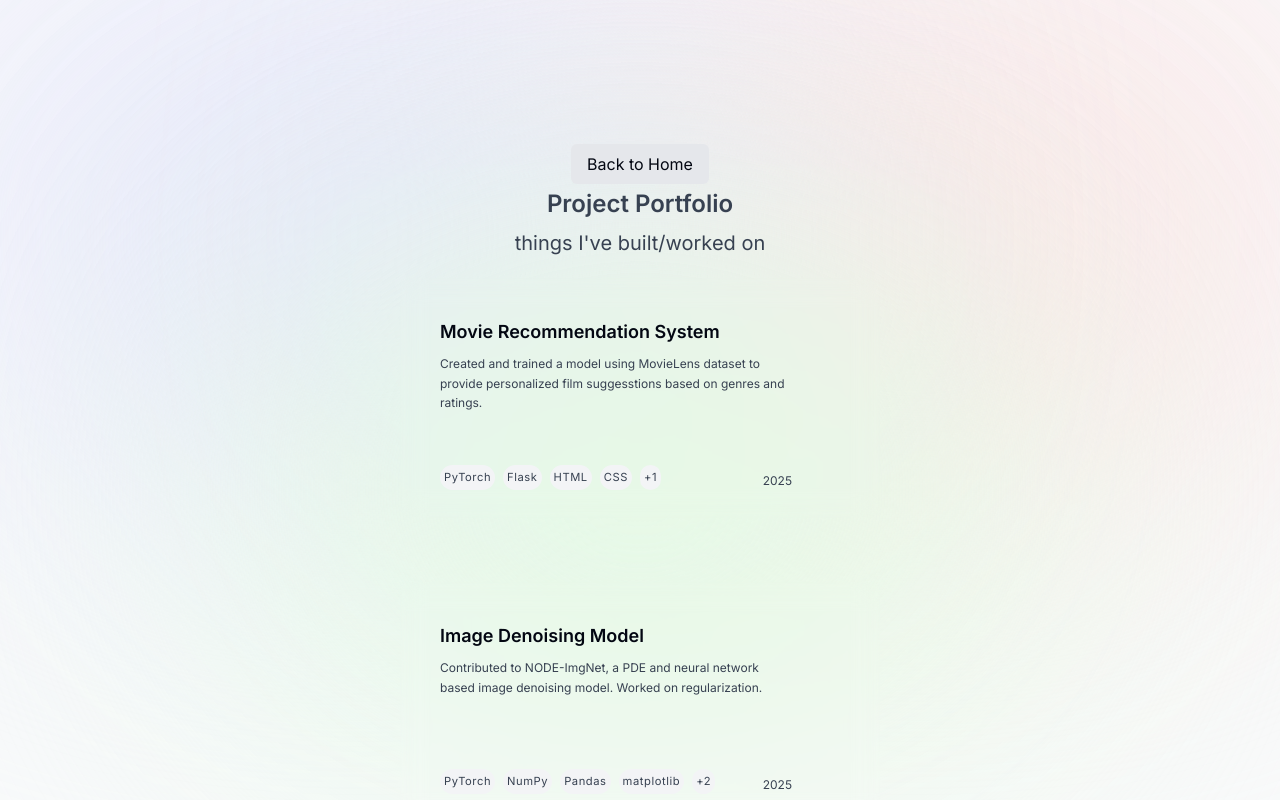
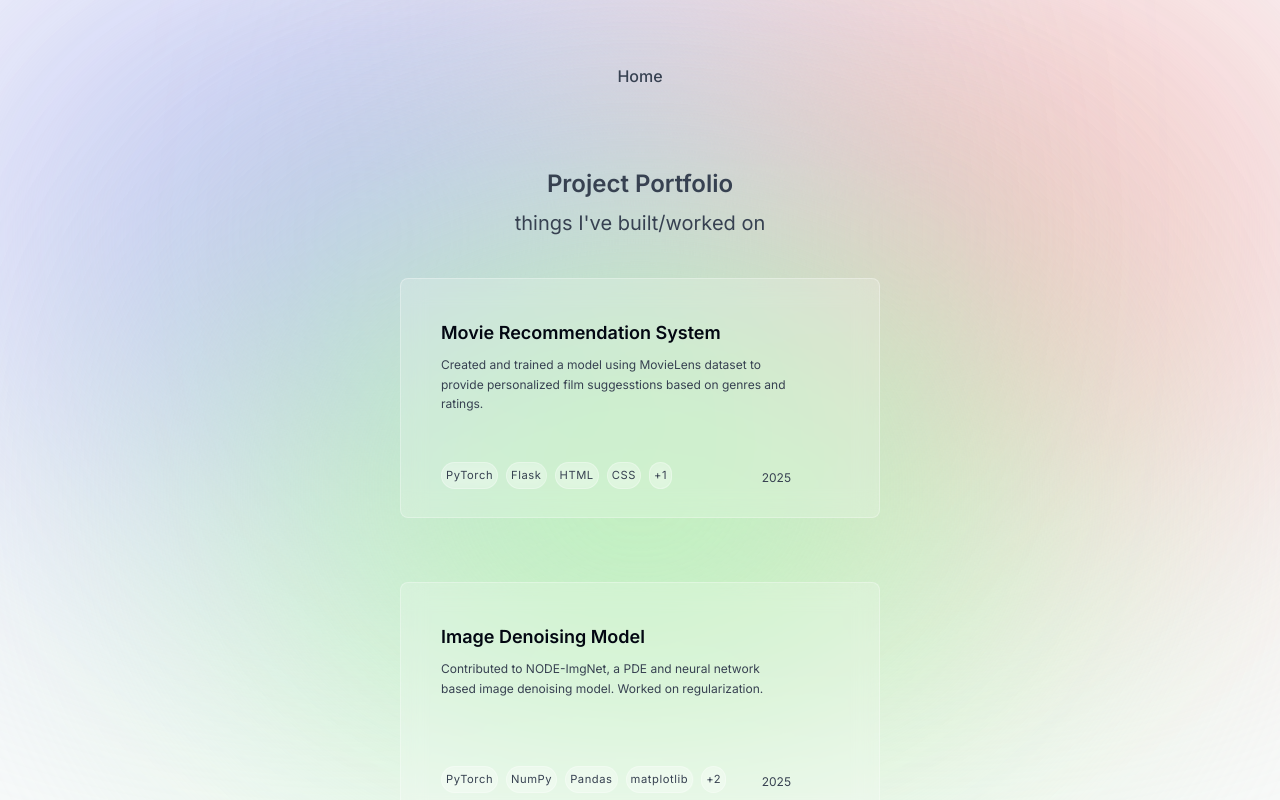
Before and after one commit to virajnain/virajnain.github.io, a Next.js app: page /projects in a window 1280 px wide. Shown: the top 800 px of the page. Built offline with nearby package versions, Linux system fonts and the light colour scheme.

Commit message:
fixed about and fixed home button

```diff
--- a/app/about/page.tsx
+++ b/app/about/page.tsx
@@ -1,18 +1,46 @@
-import React from "react";
+"use client";
+
+import { motion } from "framer-motion";
 
 export default function AboutMe() {
   return (
-    <section className="p-10">
-      <a
-        href="/"
-        className="inline-block px-4 py-2 bg-gray-200 rounded-md hover:bg-gray-300 transition"
-      >
-        Back to Home
-      </a>
-      <h1 className="text-3xl font-bold mb-4">About Me</h1>
-      <p className="text-lg text-gray-700">
-        Hi! I’m Viraj, a CS student at UChicago, passionate about programming and math. Previously I was studying applied mathematics at the University of Georgia.
-      </p>
-    </section>
+    <section className="px-4 flex flex-col items-center">
+  <motion.div
+    className="font-medium w-fit -mt-20 px-4 py-2 text-gray-700 cursor-pointer"
+    initial={{ opacity: 0, y: -100 }}
+    animate={{ opacity: 1, y: 0 }}
+    transition={{ duration: 2, delay: 1.5 }}
+  >
+    <a
+      href="/"
+      className="hover:text-[#CF9FFF] duration-500 transition"
+    >
+      Home
+    </a>
+  </motion.div>
+
+  <div className="text-left max-w-lg mt-10">
+        <motion.p
+          className="mb-1 mt-4 font-medium !leading-[1.5] text-gray-700"
+          initial={{ opacity: 0, y: 100 }}
+          animate={{ opacity: 1, y: 0 }}
+          transition={{ delay:0.5, duration: 2 }}
+
+        >
+          <span className="text-2xl font-bold">About Me</span>
+        </motion.p>
+
+        <motion.p
+          className="mb-5 mt-3 text-lg !leading-[1.5] text-gray-700"
+          initial={{ opacity: 0, y: 100 }}
+          animate={{ opacity: 1, y: 0 }}
+          transition={{ delay: 1.25, duration: 2 }}
+
+        >
+          Hi! I’m Viraj, a CS student at UChicago, passionate about programming and math. Previously I was studying applied mathematics at the University of Georgia. <br></br><br></br>I plan on pursuing a career in research. My interests lie in theoretical computer science, algos, ml, and optimization
+        </motion.p>
+      </div>
+</section>
+
   );
 }
--- a/app/layout.tsx
+++ b/app/layout.tsx
@@ -17,9 +17,9 @@ export default function RootLayout({
     <html lang="en">
       <body className={`${inter.className} bg-gray-50 text-gray-950 relative pt-28 sm:pt-36 overflow-x-hidden`}>
         <div className="fixed inset-0 -z-10 pointer-events-none">
-          <div className="bg-[#fbe2e3] absolute top-[-1rem] left-[40%] h-[31.25rem] w-[50rem] rounded-full blur-[10rem] sm:w-[50.75rem]" />
-          <div className="bg-[#e2e3fb] absolute top-[-1rem] right-[40%] h-[31.25rem] w-[50rem] rounded-full blur-[10rem] sm:w-[50.75rem]" />
-          <div className="bg-[#e3fbe2] absolute top-[15rem] left-1/2 -translate-x-1/2 h-[31.25rem] w-[30rem] rounded-full blur-[10rem] sm:w-[50.75rem]" />
+          <div className="bg-[#f5b5b8] absolute top-[-1rem] left-[40%] h-[31.25rem] w-[50rem] rounded-full blur-[10rem] sm:w-[50.75rem]" />
+          <div className="bg-[#b5b8f5] absolute top-[-1rem] right-[40%] h-[31.25rem] w-[50rem] rounded-full blur-[10rem] sm:w-[50.75rem]" />
+          <div className="bg-[#b8f5b5] absolute top-[15rem] left-1/2 -translate-x-1/2 h-[31.25rem] w-[30rem] rounded-full blur-[10rem] sm:w-[50.75rem]" />
         </div>
         {children}
       </body>
--- a/app/page.tsx
+++ b/app/page.tsx
@@ -101,27 +101,18 @@ export default function Home() {
       transition={{ delay: 2, duration: 0.8 }}
       >
 
-        {/* Projects */}
         <Link
-        href="/projects"
-        className="group relative overflow-hidden bg-gray-200 px-7 py-3 flex items-center gap-2 rounded-full focus:scale-110 hover:scale-110 active:scale-105 transition hover:bg-black hover:text-white"
+          href="/projects"
+          className="group relative overflow-hidden bg-white/20 backdrop-blur-md border border-white/30 px-7 py-3 flex items-center gap-2 rounded-full focus:scale-110 hover:scale-110 active:scale-105 transition hover:bg-white/30 hover:text-white"
         >
-        <span className="absolute top-0 left-0 w-[50%] h-full opacity-0 group-hover:opacity-100 pointer-events-none"></span>
-
-        projects <FaCode className="opacity-70 group-hover:translate-x-1 transition" />
+          projects <FaCode className="opacity-70 group-hover:translate-x-1 transition" />
         </Link>
 
-
-        {/* About Me */}
         <a
-            href="/about"
-            className="group relative overflow-hidden bg-gray-200 px-7 py-3 flex items-center gap-2 rounded-full outline-none focus:scale-110 hover:scale-110 active:scale-105 transition cursor-pointer borderBlack hover:bg-black hover:text-white"
+          href="/about"
+          className="group relative overflow-hidden bg-white/20 backdrop-blur-md border border-white/30 px-7 py-3 flex items-center gap-2 rounded-full outline-none focus:scale-110 hover:scale-110 active:scale-105 transition hover:bg-white/30 hover:text-white"
         >
-            <span className="absolute left-[-75%] top-0 w-1/2 h-full -rotate-12 opacity-0 group-hover:opacity-100 transition-all duration-500">
-            </span>
-
-            more about me{" "}
-            <IoPerson className="opacity-60 group-hover:translate-x-1 transition" />
+          more about me <IoPerson className="opacity-60 group-hover:translate-x-1 transition" />
         </a>
         </motion.div>
 
--- a/app/projects/page.tsx
+++ b/app/projects/page.tsx
@@ -9,25 +9,30 @@ export default function Projects() {
 
   return (
     <section id="projects" className="px-4 flex flex-col items-center">
-  {/* Heading */}
-  <a
-        href="/"
-        className="inline-block px-4 py-2 bg-gray-200 rounded-md hover:bg-gray-300 transition"
-      >
-        Back to Home
-      </a>
+      <motion.div
+      className="-mt-20 font-medium text-gray-700 cursor-pointer"
+      initial={{ opacity: 0, y: -100 }}
+      animate={{ opacity: 1, y: 0 }}
+      transition={{ duration: 1, delay: 2 }}
+    >
+      <a className="hover:text-[#CF9FFF] hover:translate-x-1 duration-500"
+      href="/">Home</a>
+    </motion.div>
+
+
+
   <div className="w-full max-w-4xl text-center">
     <motion.p
-      className="mb-1 mt-1 font-medium !leading-[1.5] text-gray-700"
+      className="mb-1 mt-20 font-medium !leading-[1.5] text-gray-700"
       initial={{ opacity: 0, y: 100 }}
       animate={{ opacity: 1, y: 0 }}
-      transition={{ duration: 1, delay:0.5 }}
+      transition={{ duration: 1 }}
     >
       <span className="text-2xl font-semibold">Project Portfolio</span>
     </motion.p>
 
     <motion.p
-      className="mb-5 mt-2 text-xl !leading-[1.5] text-gray-700"
+      className="mb-10 mt-2 text-xl !leading-[1.5] text-gray-700"
       initial={{ opacity: 0, y: 100 }}
       animate={{ opacity: 1, y: 0 }}
       transition={{ delay: 1, duration: 1 }}
--- a/components/project.tsx
+++ b/components/project.tsx
@@ -2,8 +2,7 @@
 
 import { useRef } from "react";
 import { projectsData } from "@/lib/data";
-import { motion, useScroll, useTransform } from
-"framer-motion";
+import { motion, useScroll, useTransform } from "framer-motion";
 
 type ProjectProps = (typeof projectsData)[number];
 
@@ -20,8 +19,6 @@ export default function Project({
     target: ref,
     offset: ["0 1", "1.33 1"],
   });
-  const scaleProgess = useTransform(scrollYProgress, [0, 1], [0.8, 1]);
-  const opacityProgess = useTransform(scrollYProgress, [0, 1], [0.6, 1]);
 
   return (
     <motion.div
@@ -30,11 +27,27 @@ export default function Project({
       transition={{ duration: 2, ease: "easeOut", delay: index * 0.3 + 1 }}
       className="group mb-3 sm:mb-8 last:mb-0"
     >
+      <section
+        className="max-w-[30rem] h-[15rem] relative overflow-hidden rounded-lg
+                   bg-white/20 backdrop-blur-md border border-white/30
+                   transition hover:shadow-xl hover:bg-white/30
+                   hover:translate-y-1 hover:translate-x-1 duration-700"
+      >
+        <div className="pt-4 pb-7 pl-10 sm:pr-2 sm:pt-10 flex flex-col h-full mr-20">
+          {link ? (
+            <a
+              href={link.startsWith("http") ? link : `https://${link}`}
+              target="_blank"
+              rel="noopener noreferrer"
+            >
+              <h3 className="text-lg font-semibold hover:translate-x-1 hover:text-[#CF9FFF] transition cursor-pointer duration-1000">
+                {title}
+              </h3>
+            </a>
+          ) : (
+            <h3 className="text-lg font-semibold">{title}</h3>
+          )}
 
-
-      <section className="max-w-[30rem] h-[15rem] relative overflow-hidden rounded-lg hover:border-white/50 bg-transparent backdrop-blur-md transition hover:shadow-xl hover:bg-gray-100 hover:translate-y-1 hover:translate-x-1 duration-700">
-        <div className="pt-4 pb-7 pl-10 sm:pr-2 sm:pt-10 flex flex-col h-full mr-20">
-          <h3 className="text-lg font-semibold hover:translate-x-1 hover:text-[#CF9FFF] transition cursor-pointer delay-300 duration-1000">{title}</h3>
           <p className="mt-2 leading-relaxed text-gray-700 text-xs dark:text-white/70">
             {description}
           </p>
@@ -44,15 +57,16 @@ export default function Project({
               {tags.map((tag, index) => (
                 <li
                   key={index}
-          className="bg-gray-100 px-1 py-1 text-[0.7rem] tracking-wider text-gray-700 rounded-full focus:scale-110 hover:scale-110 active:scale-105 transition hover:bg-[#CF9FFF] hover:text-white duration-500"
+                  className="bg-white/20 backdrop-blur-sm border border-white/30 px-1 py-1 text-[0.7rem] tracking-wider text-gray-700 rounded-full
+                             focus:scale-110 hover:scale-110 active:scale-105
+                             transition hover:bg-[#CF9FFF] hover:text-white duration-500"
                 >
                   {tag}
                 </li>
               ))}
             </ul>
 
-    <a className="mt-2 text-gray-700 text-xs">{date}
-    </a>
+            <span className="mt-2 text-gray-700 text-xs">{date}</span>
           </div>
         </div>
       </section>
--- a/lib/data.ts
+++ b/lib/data.ts
@@ -1,28 +1,6 @@
 import React from "react";
-import { CgWorkAlt } from "react-icons/cg";
 import { FaReact } from "react-icons/fa";
-import { LuGraduationCap } from "react-icons/lu";
-import movieRecsImg from "@/public/movierecs.png";
 
-export const experiencesData = [
-  {
-    title: "Deep Learning Researcher",
-    location: "University of Georgia",
-    description:
-      "researched.",
-    icon: React.createElement(FaReact),
-    date: "Jan 2025 - May 2025",
-  },
-  {
-    title: "Computational Geometry Researcher",
-    location: "University of Georgia",
-    description:
-      "researched.",
-    icon: React.createElement(FaReact),
-    date: "Sep 2024 - May 2025",
-
-  },
-] as const;
 
 export const projectsData = [
   {
@@ -30,9 +8,8 @@ export const projectsData = [
     description:
       "Created and trained a model using MovieLens dataset to  provide personalized film suggesstions based on genres and ratings.",
     tags: ["PyTorch", "Flask", "HTML", "CSS", "+1"],
-    imageUrl: movieRecsImg,
     date: 2025,
-    link: "www.github.com",
+    link: "https://github.com/virajnain/movie-recs",
     index: 1,
   },
   {
@@ -40,7 +17,6 @@ export const projectsData = [
     description:
       "Contributed to NODE-ImgNet, a PDE and neural network based image denoising model. Worked on regularization.",
     tags: ["PyTorch", "NumPy", "Pandas", "matplotlib", "+2"],
-    imageUrl: movieRecsImg,
     date: 2025,
     link: "",
     index: 2,
@@ -50,9 +26,8 @@ export const projectsData = [
     description:
       "Coded a proof to the 7-point case of the Erdos Szekeres problem of convex n-gons using Glucose42 SAT Solver.",
     tags: ["C++", "CMake", "Glucose42"],
-    imageUrl: movieRecsImg,
     date: 2024,
-    link: "",
+    link: "https://www.cs.umd.edu/~gasarch/BLOGPAPERS/erdos-szekeres.pdf",
     index: 3,
   },
 ] as const;
--- a/next.config.js
+++ b/next.config.js
@@ -1,4 +1,6 @@
 /** @type {import('next').NextConfig} */
-const nextConfig = {}
+const nextConfig = {
+    output: 'export',
+  };
 
-module.exports = nextConfig
+  module.exports = nextConfig;
```
Also changed, not shown: package.json (+5 -2 lines), public/movierecs.png (deleted), 1 other file (tests, documents, lock files or other folders). Lines whose indentation alone changed are shown as unchanged.
